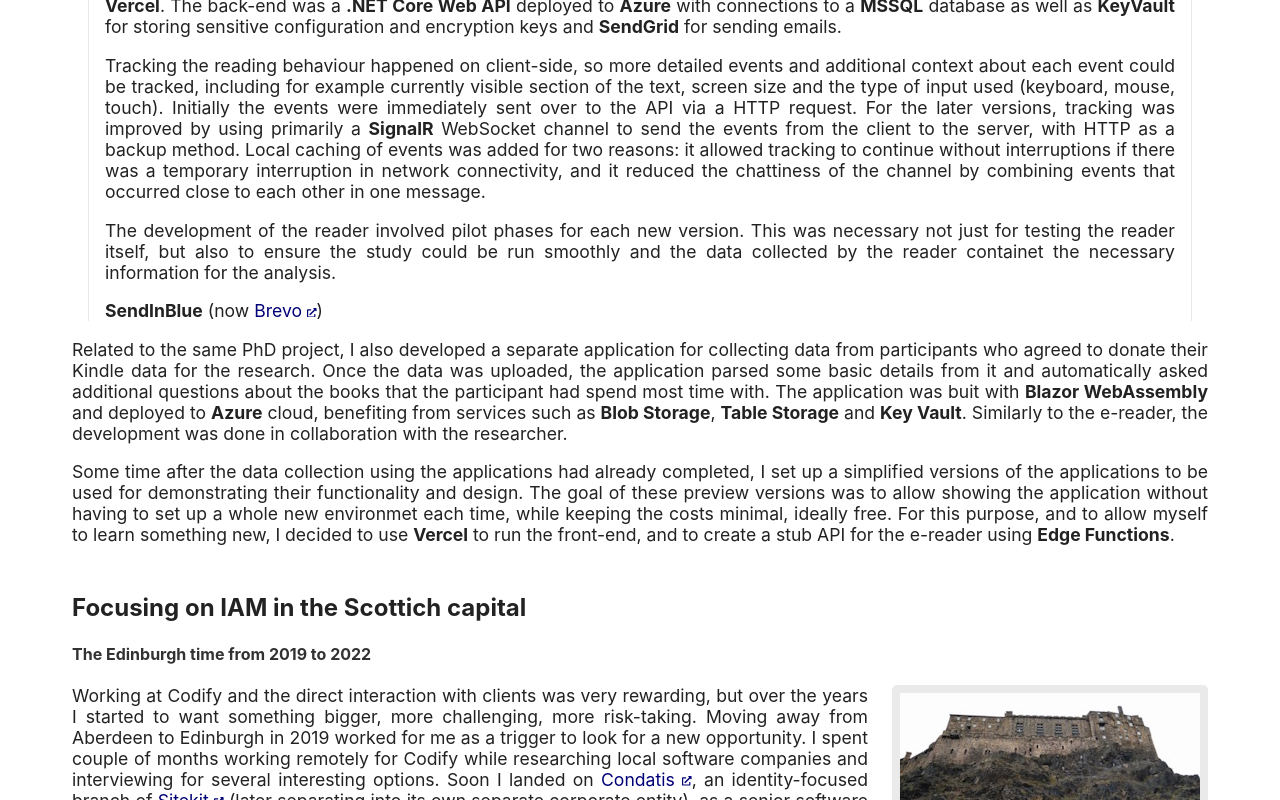
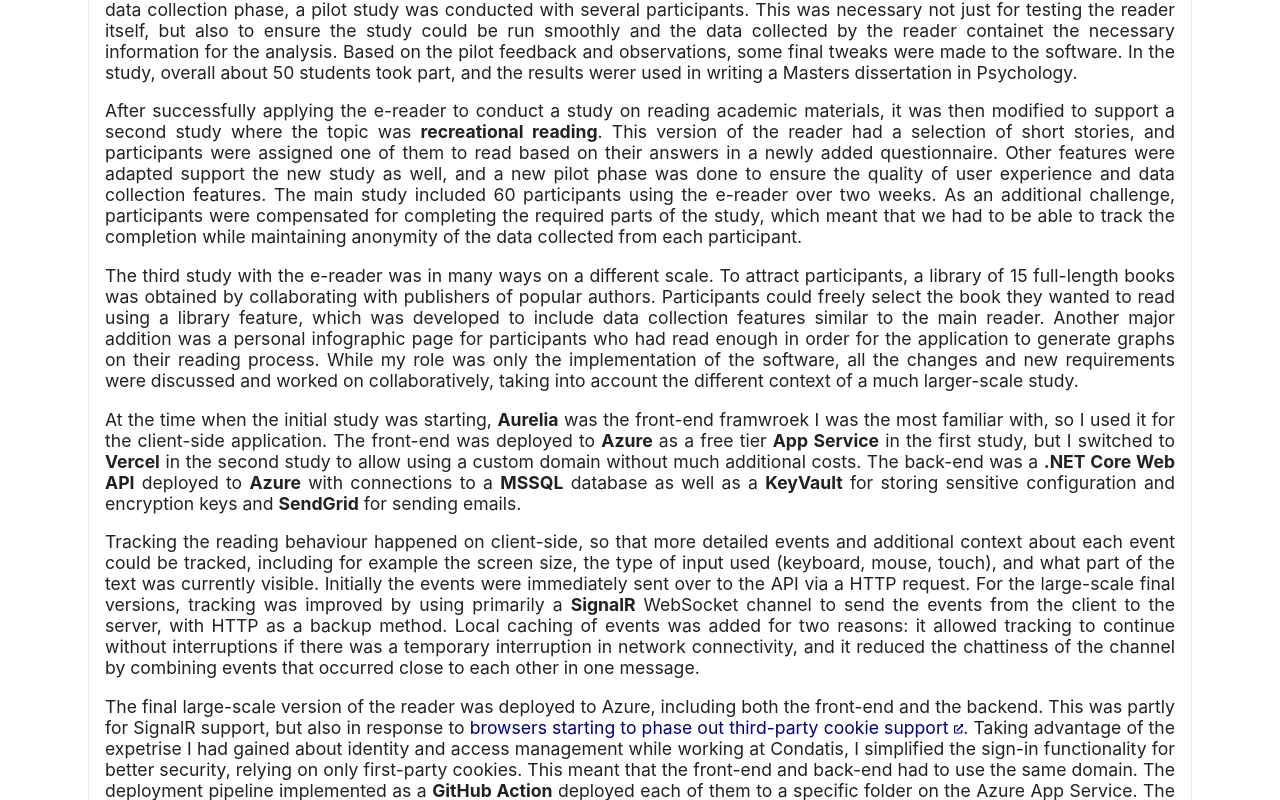
Before and after one commit to vuorinem/mikko.vuorinen.info, a Next.js app: page /history in a window 1280 px wide. Shown: the part 7840-8640 px from the top of the page. Built offline with nearby package versions, Linux system fonts and the light colour scheme; a web font is replaced by a local one.

Commit message:
Add more text about the ereader in history

```diff
--- a/app/history/page.tsx
+++ b/app/history/page.tsx
@@ -238,28 +238,32 @@
                 <h2>Academia strikes back: Freelancing to support a research project</h2>
                 <h4>Various projects between 2018 and 2023</h4>
                 <p>
-                    While working at Codify, I started a side project supporting my partner&apos;s research at the University of Aberdeen. The aim was to create a web application for reading, similar to Overdrive and Kindle Cloud Reader, with additional features for collecting behavioral data for the research. The data would be use in addition to questionnaires to study reading behaviour of the participants. It was developed collaboratively to ensure that both the research aspect and software engineering aspect were sufficiently taken into account.
+                    While working at Codify, I started
+                    a side project supporting my partner&apos;s research at the University of Aberdeen. The aim was to create a web application for reading, similar to Overdrive and Kindle Cloud Reader, with additional features for collecting behavioral data for the research. The data would be use in addition to questionnaires to study reading behaviour of the participants. It was developed collaboratively to ensure that both the research aspect and software engineering aspect were sufficiently taken into account.
                 </p>
             </section>
             <section className={styles.caseStudy}>
                 <h3>Case study: e-reader application</h3>
                 <p>
-                    The e-reader project started with a need to create an online reader application for academic course materials, so that various behavioural data could be collected while students were engaged in reading the course texts. The application had to run on a browser on both desktop and mobile devices, and it had to include functions to highlight and annotate the texts.
+                    The e-reader project started with a need to create an online reader application for academic course materials, so that various behavioural data could be collected while students were engaged in reading the course texts. The application had to run on a browser on both desktop and mobile devices, and it had to include functions to highlight and annotate the texts, as well as a questionnaire before and after the text. Popular web readers such as Overdrive and Kindle Cloud Reader were used as benchmarks so that it would be recognizable for people who had experience reading books online. The text was displayed one page at the time and navigated by turning the page, or by jumping to a specific position using a progress bar at the bottom of the view. The amount of text visible on each page adapted to the browser window. All of these features were developed collaboratively to ensure that both the research aspect and the software engineering aspect were sufficiently taken into account.
                 </p>
                 <p>
-                    The first version of the reader was used in a study where university students read materials assigned to them as part of course work. The second version had a selection of short stories, and participants were assigned one of them to read. The third and final version had a library of 15 full books available, and participants could freely select the one they wanted to read. The latter two were used in an interdisciplinary PhD project where the data was analyzed using advanced data modelling techniques due to the large amount of data collected.
+                    The first version of the e-reader was used in a study where university students read materials assigned to them as part of course work. The texts were adapted to HTML format that could be displayed by the reader in a page-by-page. Before the main data collection phase, a pilot study was conducted with several participants. This was necessary not just for testing the reader itself, but also to ensure the study could be run smoothly and the data collected by the reader containet the necessary information for the analysis. Based on the pilot feedback and observations, some final tweaks were made to the software. In the study, overall about 50 students took part, and the results werer used in writing a Masters dissertation in Psychology.
                 </p>
                 <p>
-                    At the time I was most familiar with <b>Aurelia</b>, so I chose it as the framework for the client-side application which was deployed to <b>Vercel</b>. The back-end was a <b>.NET Core Web API</b> deployed to <b>Azure</b> with connections to a <b>MSSQL</b> database as well as <b>KeyVault</b> for storing sensitive configuration and encryption keys and <b>SendGrid</b> for sending emails.
+                    After successfully applying the e-reader to conduct a study on reading academic materials, it was then modified to support a second study where the topic was <b>recreational reading</b>. This version of the reader had a selection of short stories, and participants were assigned one of them to read based on their answers in a newly added questionnaire. Other features were adapted support the new study as well, and a new pilot phase was done to ensure the quality of user experience and data collection features. The main study included 60 participants using the e-reader over two weeks. As an additional challenge, participants were compensated for completing the required parts of the study, which meant that we had to be able to track the completion while maintaining anonymity of the data collected from each participant.
                 </p>
                 <p>
-                    Tracking the reading behaviour happened on client-side, so more detailed events and additional context about each event could be tracked, including for example currently visible section of the text, screen size and the type of input used (keyboard, mouse, touch). Initially the events were immediately sent over to the API via a HTTP request. For the later versions, tracking was improved by using primarily a <b>SignalR</b> WebSocket channel to send the events from the client to the server, with HTTP as a backup method. Local caching of events was added for two reasons: it allowed tracking to continue without interruptions if there was a temporary interruption in network connectivity, and it reduced the chattiness of the channel by combining events that occurred close to each other in one message.
+                    The third study with the e-reader was in many ways on a different scale. To attract participants, a library of 15 full-length books was obtained by collaborating with publishers of popular authors. Participants could freely select the book they wanted to read using a library feature, which was developed to include data collection features similar to the main reader. Another major addition was a personal infographic page for participants who had read enough in order for the application to generate graphs on their reading process. While my role was only the implementation of the software, all the changes and new requirements were discussed and worked on collaboratively, taking into account the different context of a much larger-scale study.
                 </p>
                 <p>
-                    The development of the reader involved pilot phases for each new version. This was necessary not just for testing the reader itself, but also to ensure the study could be run smoothly and the data collected by the reader containet the necessary information for the analysis.
+                    At the time when the initial study was starting, <b>Aurelia</b> was the front-end framwroek I was the most familiar with, so I used it for the client-side application. The front-end was deployed to <b>Azure</b> as a free tier <b>App Service</b> in the first study, but I switched to <b>Vercel</b> in the second study to allow using a custom domain without much additional costs. The back-end was a <b>.NET Core Web API</b> deployed to <b>Azure</b> with connections to a <b>MSSQL</b> database as well as a <b>KeyVault</b> for storing sensitive configuration and encryption keys and <b>SendGrid</b> for sending emails.
                 </p>
                 <p>
-                    <b>SendInBlue</b> (now <ExternalLink href="https://www.brevo.com/">Brevo</ExternalLink>)
+                    Tracking the reading behaviour happened on client-side, so that more detailed events and additional context about each event could be tracked, including for example the screen size, the type of input used (keyboard, mouse, touch), and what part of the text was currently visible. Initially the events were immediately sent over to the API via a HTTP request. For the large-scale final versions, tracking was improved by using primarily a <b>SignalR</b> WebSocket channel to send the events from the client to the server, with HTTP as a backup method. Local caching of events was added for two reasons: it allowed tracking to continue without interruptions if there was a temporary interruption in network connectivity, and it reduced the chattiness of the channel by combining events that occurred close to each other in one message.
+                </p>
+                <p>
+                    The final large-scale version of the reader was deployed to Azure, including both the front-end and the backend. This was partly for SignalR support, but also in response to <ExternalLink href="https://developer.chrome.com/en/docs/privacy-sandbox/third-party-cookie-phase-out/">browsers starting to phase out third-party cookie support</ExternalLink>. Taking advantage of the expetrise I had gained about identity and access management while working at Condatis, I simplified the sign-in functionality for better security, relying on only first-party cookies. This meant that the front-end and back-end had to use the same domain. The deployment pipeline implemented as a <b>GitHub Action</b> deployed each of them to a specific folder on the Azure App Service. The third iteration of the e-reader also included a migration from .NET Core 3.1 to <b>.NET 5</b>, and a switch from SendGrid to <b>SendInBlue</b> (now <ExternalLink href="https://www.brevo.com/">Brevo</ExternalLink>).
                 </p>
             </section>
 
```
